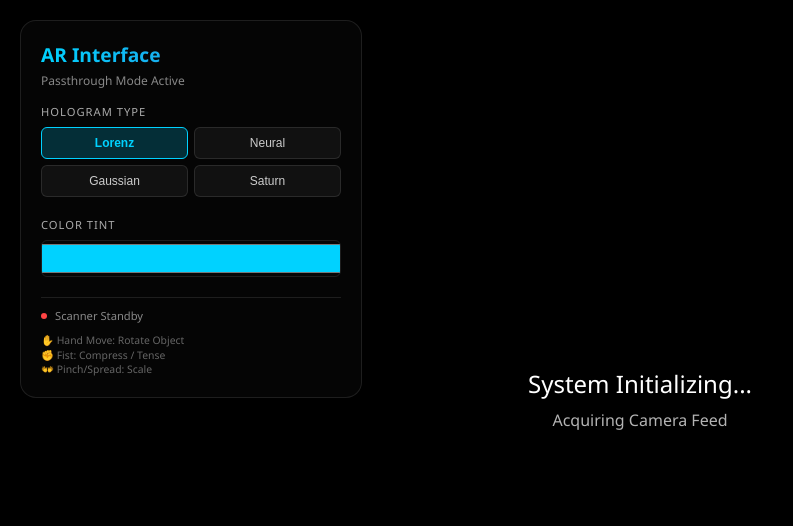
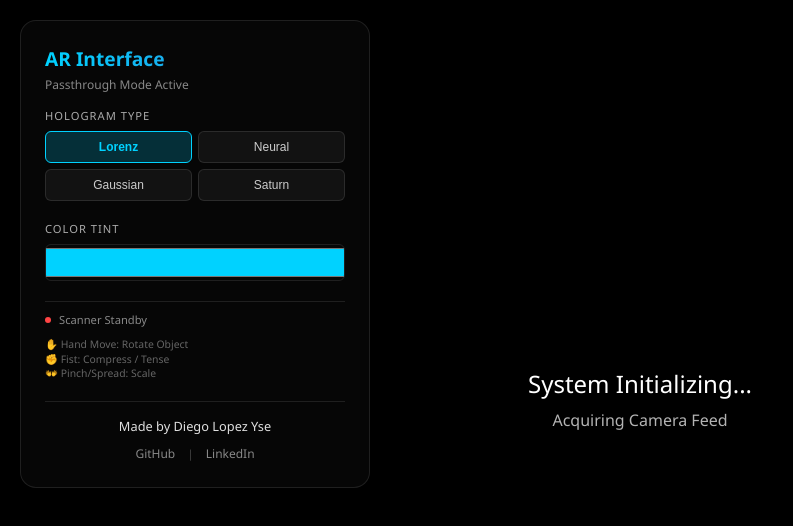
Before and after one commit to dlopezyse/gesture-particles, a plain HTML site: page index.html in a window 1280 px wide. Shown: the whole page, without its empty margins (0-793 px from the left). Drawn offline with nearby package versions, Linux system fonts and the light colour scheme; a script that the page names is missing.

Commit message:
Update index.html

```diff
--- a/index.html
+++ b/index.html
@@ -20,7 +20,7 @@
             object-fit: cover;
             z-index: 0;
             transform: scaleX(-1); /* Mirror effect */
-            filter: brightness(0.4) contrast(1.2) grayscale(0.2); /* HUD Look: Darker background so particles glow */
+            filter: brightness(0.4) contrast(1.2) grayscale(0.2); /* HUD Look */
         }
 
         /* 3D CANVAS LAYER */
@@ -36,10 +36,10 @@
             top: 20px;
             left: 20px;
             width: 300px;
-            background: rgba(10, 10, 10, 0.5); /* More transparent for AR */
-            backdrop-filter: blur(8px);
-            -webkit-backdrop-filter: blur(8px);
-            padding: 20px;
+            background: rgba(10, 10, 10, 0.6); /* Translucent dark */
+            backdrop-filter: blur(12px);
+            -webkit-backdrop-filter: blur(12px);
+            padding: 24px;
             border-radius: 16px;
             border: 1px solid rgba(255, 255, 255, 0.1);
             color: #ffffff;
@@ -83,6 +83,32 @@
             position: absolute; top: 50%; left: 50%; transform: translate(-50%, -50%);
             color: white; font-size: 1.5rem; pointer-events: none; font-weight: 300; text-align: center; z-index: 20;
         }
+
+        /* FOOTER / CREDIT STYLE */
+        .footer {
+            margin-top: 20px;
+            padding-top: 15px;
+            border-top: 1px solid rgba(255, 255, 255, 0.1);
+            text-align: center;
+        }
+        .made-by {
+            font-size: 0.8rem;
+            color: #e0e0e0;
+            font-weight: 500;
+            margin-bottom: 6px;
+        }
+        .contact-links a {
+            font-size: 0.75rem;
+            color: #888;
+            text-decoration: none;
+            margin: 0 8px;
+            transition: color 0.3s;
+        }
+        .contact-links a:hover {
+            color: #00d2ff;
+            text-decoration: underline;
+        }
+        .separator { color: #444; font-size: 0.7rem; }
     </style>
 
     <script src="https://cdnjs.cloudflare.com/ajax/libs/three.js/r128/three.min.js"></script>
@@ -131,6 +157,15 @@
             ✊ Fist: Compress / Tense<br>
             👐 Pinch/Spread: Scale
         </div>
+
+        <div class="footer">
+            <div class="made-by">Made by Diego Lopez Yse</div>
+            <div class="contact-links">
+                <a href="https://github.com/dlopezyse" target="_blank">GitHub</a>
+                <span class="separator">|</span>
+                <a href="https://www.linkedin.com/in/lopezyse/" target="_blank">LinkedIn</a>
+            </div>
+        </div>
     </div>
 
     <script>
@@ -150,7 +185,6 @@
         // --- 2. THREE.JS SETUP (AR MODE) ---
         const scene = new THREE.Scene();
         // NO FOG and NO BACKGROUND COLOR for AR
-        // scene.fog = ... (Removed)
 
         const camera = new THREE.PerspectiveCamera(75, window.innerWidth / window.innerHeight, 0.1, 1000);
         camera.position.z = 35;
```
